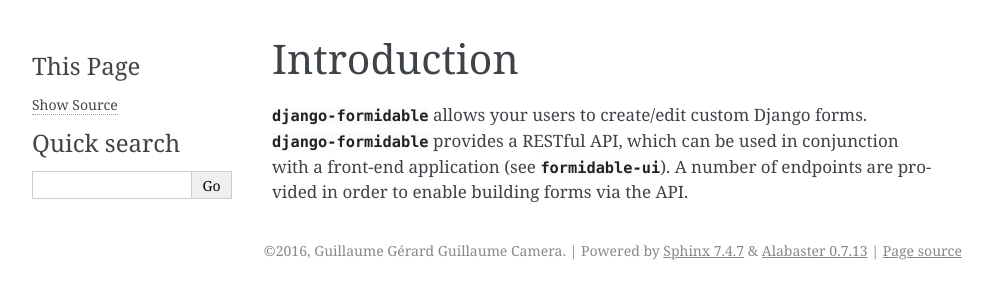
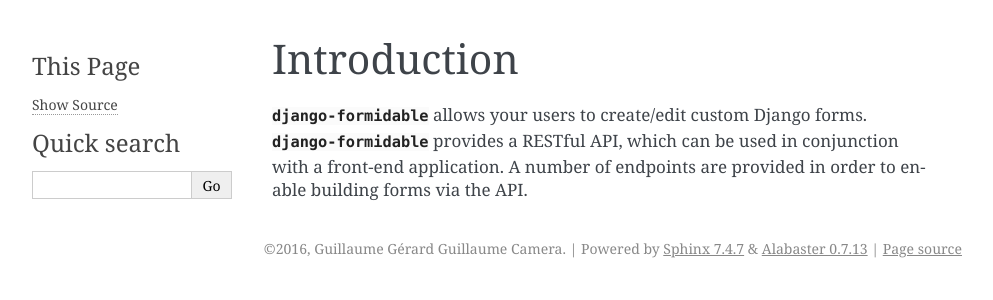
Before and after one commit to peopledoc/django-formidable, a Sphinx documentation site: the page built from docs/source/intro.rst, in a window 1280 px wide. Shown: the top 300 px of the page, without its empty margins (148-1141 px from the left). Built offline with Sphinx 7.4.7, drawn with Linux system fonts in a browser that asks for light colours.

Commit message:
[docs] Remove mentions of formidable-ui
The project formidable-ui has now became a private project.

```diff
--- a/docs/source/intro.rst
+++ b/docs/source/intro.rst
@@ -3,5 +3,5 @@ Introduction
 ============
 
 :mod:`django-formidable` allows your users to create/edit custom Django forms.
-:mod:`django-formidable` provides a RESTful API, which can be used in conjunction with a front-end application (see :mod:`formidable-ui`).
+:mod:`django-formidable` provides a RESTful API, which can be used in conjunction with a front-end application.
 A number of endpoints are provided in order to enable building forms via the API.
```
Also changed, not shown: README.rst (+0 -9 lines).
